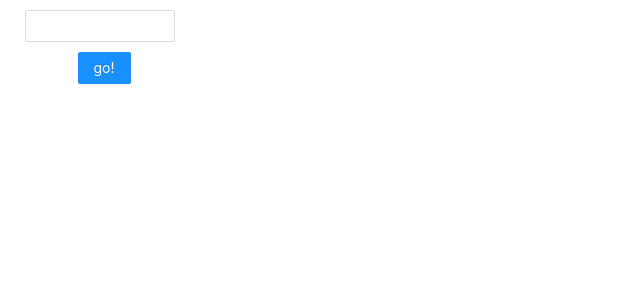
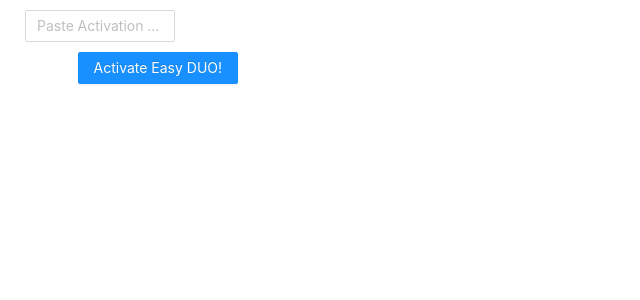
Before and after one commit to yuchenliu15/bye-duo, a React (Create React App) app in the folder frontend/: page / in a window 1280 px wide. Shown: the top 300 px of the page, without its empty margins (0-640 px from the left). Built offline with nearby package versions, Linux system fonts and the light colour scheme.

Commit message:
improve ui

```diff
--- a/frontend/src/App.js
+++ b/frontend/src/App.js
@@ -101,7 +101,7 @@ function App() {
                 onCopy={() => setCopy(true)}>
                 <Button type="primary" >
                   {copy? <CheckCircleOutlined />
-                  :<div><CopyOutlined/>copy passcode</div>}
+                  :<div><CopyOutlined/> Copy Passcode</div>}
                 </Button>
               </CopyToClipboard>
               </Col>
@@ -112,12 +112,15 @@ function App() {
         <div>
           <Row justify="center" style={{margin: "10px"}}>
               <Col span={20} >
-                <Input type="text" disabled={loading} onChange={onChange} />
+                <Input type="text" disabled={loading} onChange={onChange}
+                  placeholder={"Paste Activation URL"}/>
               </Col>
           </Row>
           <Row justify="center" style={{margin: "10px"}}>
               <Col span={6} >
-              <Button type="primary" loading={loading} onClick={onClick} >go!</Button>
+              <Button type="primary" loading={loading} onClick={onClick} >
+                Activate Easy DUO!
+              </Button>
               </Col>
           </Row>
 
```
